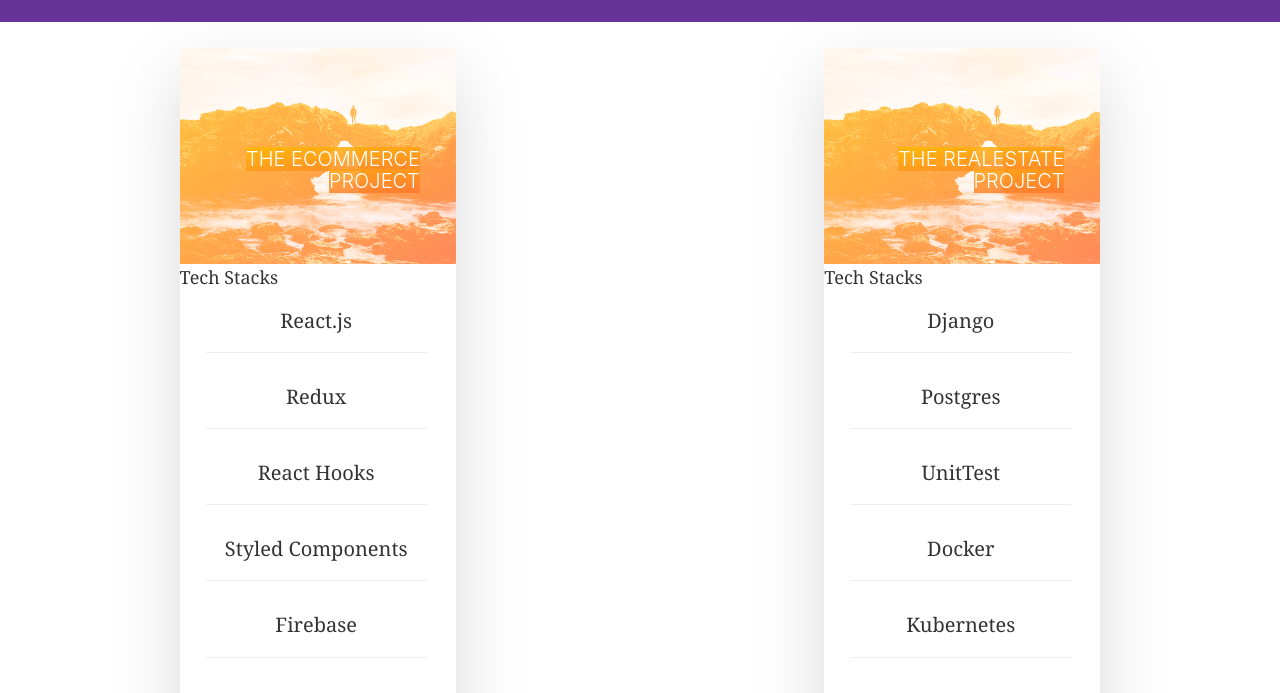
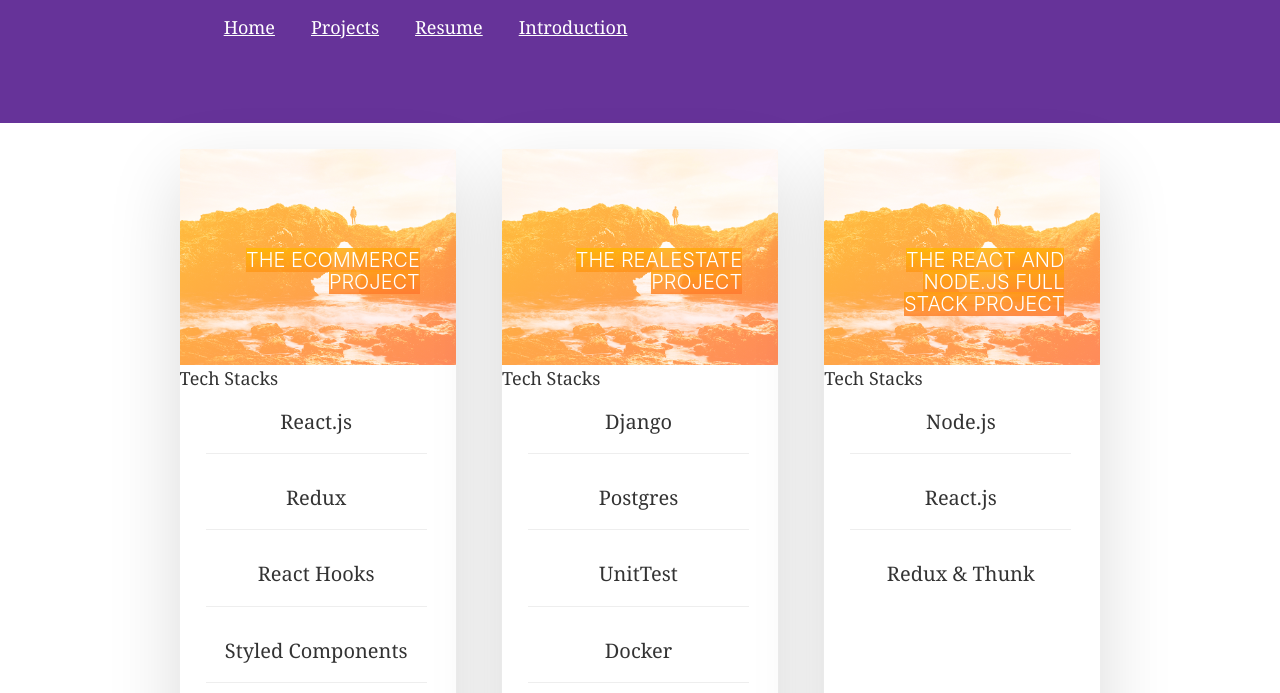
Before and after one commit to qm994/My-Gatesby-Blog, a Gatsby site: page /projects in a window 1280 px wide. Shown: the part 75-768 px from the top of the page. Built offline with nearby package versions, Linux system fonts and the light colour scheme; Gatsby itself is replaced by a stand-in of ours.

Commit message:
add menulinks and add new project

```diff
--- a/gatsby-config.js
+++ b/gatsby-config.js
@@ -3,6 +3,24 @@ module.exports = {
     title: `Qingyuan's Blog`,
     description: `Kick off your next, great Gatsby project with this default starter. This barebones starter ships with the main Gatsby configuration files you might need.`,
     author: `@gatsbyjs`,
+    menuLinks: [
+      {
+        name: 'Home',
+        link: '/'
+      },
+      {
+        name: 'Projects',
+        link: '/projects'
+      },
+      {
+        name: 'Resume',
+        link: '/resume'
+      },
+      {
+        name: 'Introduction',
+        link: '/introduction'
+      }
+    ]
   },
   plugins: [
     `gatsby-plugin-react-helmet`,
--- a/src/components/header.js
+++ b/src/components/header.js
@@ -2,7 +2,7 @@ import { Link } from "gatsby"
 import PropTypes from "prop-types"
 import React from "react"
 
-const Header = ({ siteTitle }) => (
+const Header = ({ siteTitle, menuLinks }) => (
   <header
     style={{
       background: `rebeccapurple`,
@@ -27,6 +27,26 @@ const Header = ({ siteTitle }) => (
           {siteTitle}
         </Link>
       </h1>
+
+      <div>
+        <nav>
+          <ul style={{ display: "flex", flex: 1 }}>
+            {menuLinks.map(link => (
+              <li
+                key={link.name}
+                style={{
+                  listStyleType: `none`,
+                  padding: `1rem`,
+                }}
+              >
+                <Link style={{ color: `white` }} to={link.link}>
+                  {link.name}
+                </Link>
+              </li>
+            ))}
+          </ul>
+        </nav>
+      </div>
     </div>
   </header>
 )
--- a/src/components/layout.js
+++ b/src/components/layout.js
@@ -18,6 +18,10 @@ const Layout = ({ children }) => {
       site {
         siteMetadata {
           title
+          menuLinks {
+            link
+            name
+          }
         }
       }
     }
@@ -25,7 +29,7 @@ const Layout = ({ children }) => {
 
   return (
     <>
-      <Header siteTitle={data.site.siteMetadata?.title || `Title`} />
+      <Header menuLinks={data.site.siteMetadata.menuLinks} siteTitle={data.site.siteMetadata?.title || `Title`} />
       <div
         style={{
           margin: `0 auto`,
--- /dev/null
+++ b/src/components/project-section3.js
@@ -0,0 +1,28 @@
+import React from "react";
+const ProjectSection3 = () => (
+    <div className="card">
+        <div class="card__side card__side--front">
+          <div class="card__picture card__picture--1">
+            &nbsp;
+          </div>
+          <h4 class="card__heading">
+            <span className="card__heading-span card__heading-span--1">
+              The React and Node.js Full Stack Project
+            </span>
+          </h4>
+          <div class="card__details">
+            <span>Tech Stacks</span>
+            <ul>
+              <li>Node.js</li>
+              <li>React.js</li>
+              <li>Redux & Thunk</li>
+            </ul>
+          </div>
+        </div>
+        <div class="card__side card__side--back card__side--back-1">
+          <a target='_blank' href="http://www.qmrealestate.co/" class='btn btn--white'> Go to web </a>
+        </div>
+      </div>
+)
+
+export default ProjectSection3;
--- a/src/markdown-pages/introduction.md
+++ b/src/markdown-pages/introduction.md
@@ -14,6 +14,8 @@ In my spare time, I have built:
 
 > 2. ecommerce application which integrated with React.js, Redux, Firebase, Stripe(for payment process) and helpe the consumers to buy products.
 
+> 3. An Node.js and react.js application which can be used to connect different developers;
+
 So if you have any good ideas about the full stack projects and want to cooporate with me, please feel free to reach out!
 
 > Here is my [Github](https://github.com/qm994) <br />
--- a/src/markdown-pages/resume.md
+++ b/src/markdown-pages/resume.md
@@ -60,6 +60,16 @@ a:active { color:#7476b4; text-decoration: underline; }
 
 <span style="font-family:Didot; font-size:2em;">Side Projects</span>
 - - - -
+
+**DEV-CONNECTOR:Full Stack Node.js backend and React.js Redux frontend application** <br />
+[DEV-CONNECTOR App](https://arcane-ridge-94605.herokuapp.com)
+> * Designed the application backend services and frontend data flow;
+> * Built the backend services with Node.js and stored the data in MongoDB, and tested with Postman;
+> * Implemented JWT authentication for private endpoints;
+> * Built the frontend application with react.js, redux, redux-thunk etc and integrated with backend server;
+> * Deployed app to heroku;
+- - - -
+
 **Python Django Real Estate Web Application** <br />
 [RealEstate App](http://www.qmrealestate.co)
 > * Planned and created PostgreSQL models for the webapp;
--- a/src/pages/index.js
+++ b/src/pages/index.js
@@ -19,8 +19,8 @@ const IndexPage = ({ data }) => {
     <Layout>
       <SEO title="Home" />
       <div>
-        <PageHeader>Go to different pages in this post</PageHeader>
-        <ul>
+        {/* <PageHeader>Go to different pages in this post</PageHeader> */}
+        {/* <ul>
           {
             allSitePage.edges
               .filter(edge => edge.node.isCreatedByStatefulCreatePages)
@@ -42,7 +42,7 @@ const IndexPage = ({ data }) => {
             ))
           }
         </ul>
-        <br />
+        <br /> */}
         <PageHeader>How many posts in this blog?</PageHeader>
         <h4>{allMarkdownRemark.totalCount}</h4>
         {
--- a/src/pages/projects.js
+++ b/src/pages/projects.js
@@ -6,12 +6,15 @@ import SEO from "../components/seo"
 import "../styles/projects.scss";
 import ProjectSection1 from '../components/project-section1';
 import ProjectSection2 from '../components/project-section2';
+import ProjectSection3 from '../components/project-section3';
+
 const SecondPage = () => (
   <Layout>
     <SEO title="Page two" />
     <ProjectsSection>
       <ProjectSection1 />
       <ProjectSection2 />
+      <ProjectSection3 />
     </ProjectsSection>
     <Link to="/">Go back to the homepage</Link>
   </Layout>
```
